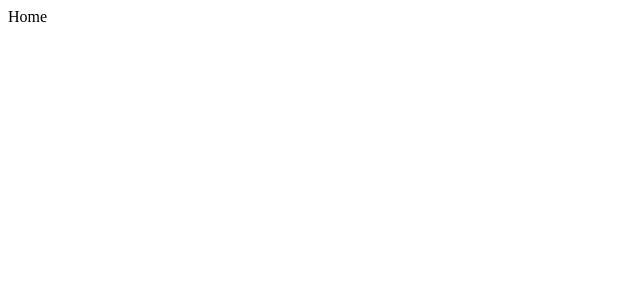
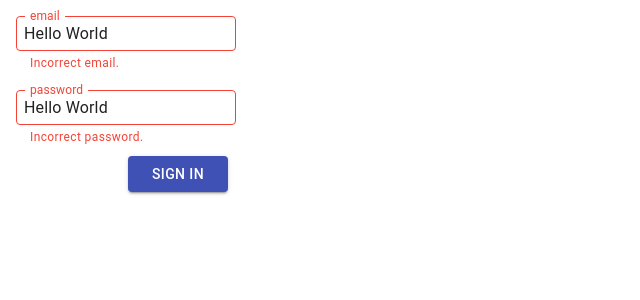
Before and after one commit to mrpodkalicki/ClickPayEatApp, a React (Create React App) app in the folder adminApp/client/: page / in a window 1280 px wide. Shown: the top 300 px of the page, without its empty margins (0-640 px from the left). Built offline with nearby package versions, Linux system fonts and the light colour scheme.

Commit message:
create login component

```diff
--- /dev/null
+++ b/adminApp/client/src/components/Form/login.component.tsx
@@ -0,0 +1,59 @@
+import React from 'react';
+import TextField from '@material-ui/core/TextField';
+import { createStyles, makeStyles, Theme } from '@material-ui/core/styles';
+import Button from '@material-ui/core/Button';
+
+const useStyles = makeStyles((theme: Theme) =>
+    createStyles({
+
+        root: {
+            '& .MuiTextField-root': {
+                margin: theme.spacing(1),
+                width: '100%',
+
+            },
+            '& input': {
+                padding: 8,
+            },
+            '& .btn': {
+                width: 100,
+                alignSelf: 'flex-end',
+            },
+            '& .container': {
+                display: 'flex',
+                flexDirection: 'column',
+                width: 220,
+            }
+        },
+    }),
+);
+
+export default function Login() {
+    const classes = useStyles();
+
+    return (
+        <form className={classes.root} noValidate autoComplete="off">
+            <div className={'container'}>
+                <TextField
+                    error
+                    id="outlined-error-helper-text"
+                    label="email"
+                    defaultValue="Hello World"
+                    helperText="Incorrect email."
+                    variant="outlined"
+                />
+                <TextField
+                    error
+                    id="outlined-error-helper-text"
+                    label="password"
+                    defaultValue="Hello World"
+                    helperText="Incorrect password."
+                    variant="outlined"
+                />
+                <Button className={'btn'} variant="contained" color="primary">
+                    Sign in
+                </Button>
+            </div>
+        </form>
+    );
+}
--- a/adminApp/client/src/pages/home.tsx
+++ b/adminApp/client/src/pages/home.tsx
@@ -1,10 +1,10 @@
 import React from 'react';
-
+import Login from  '../components/Form/login.component'
 
 function Home() {
     return (
         <div>
-            Home
+            <Login/>
         </div>
     );
 }
```
Also changed, not shown: 1 other file (tests, documents, lock files or other folders).
